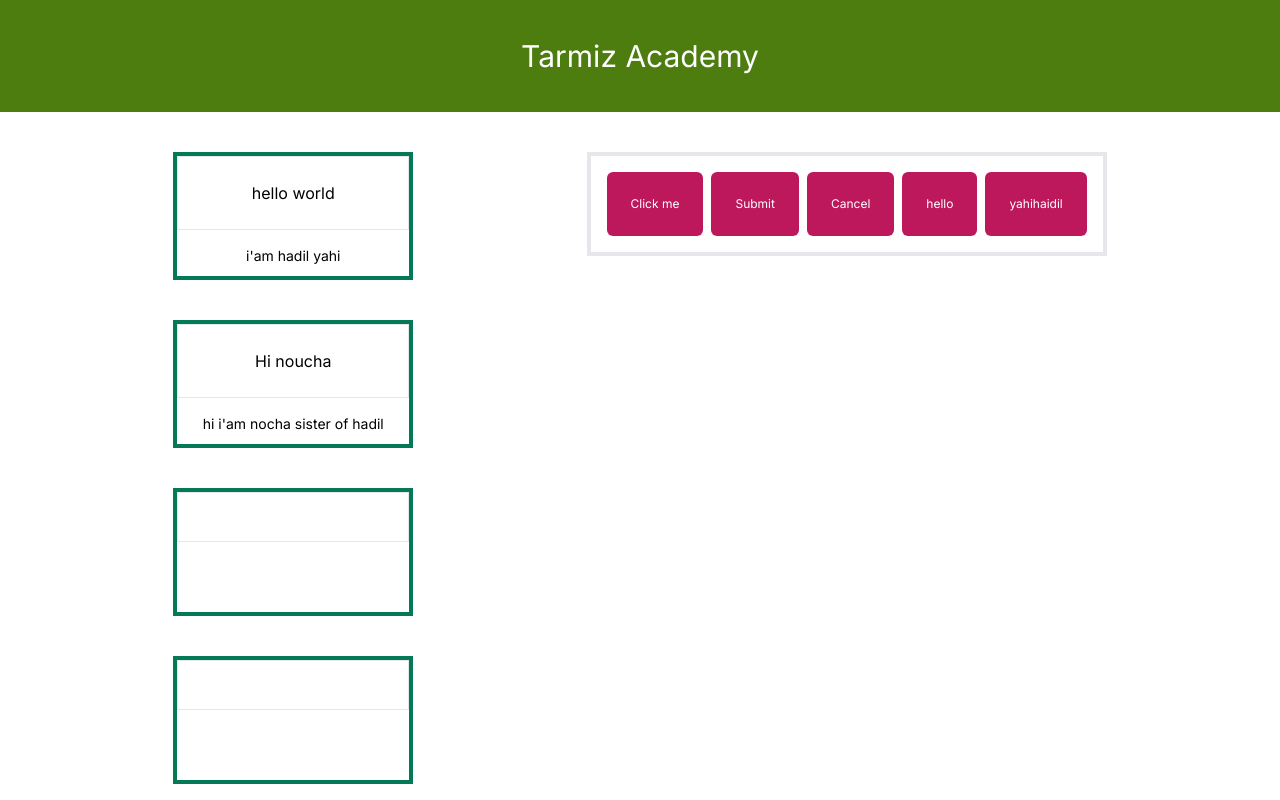
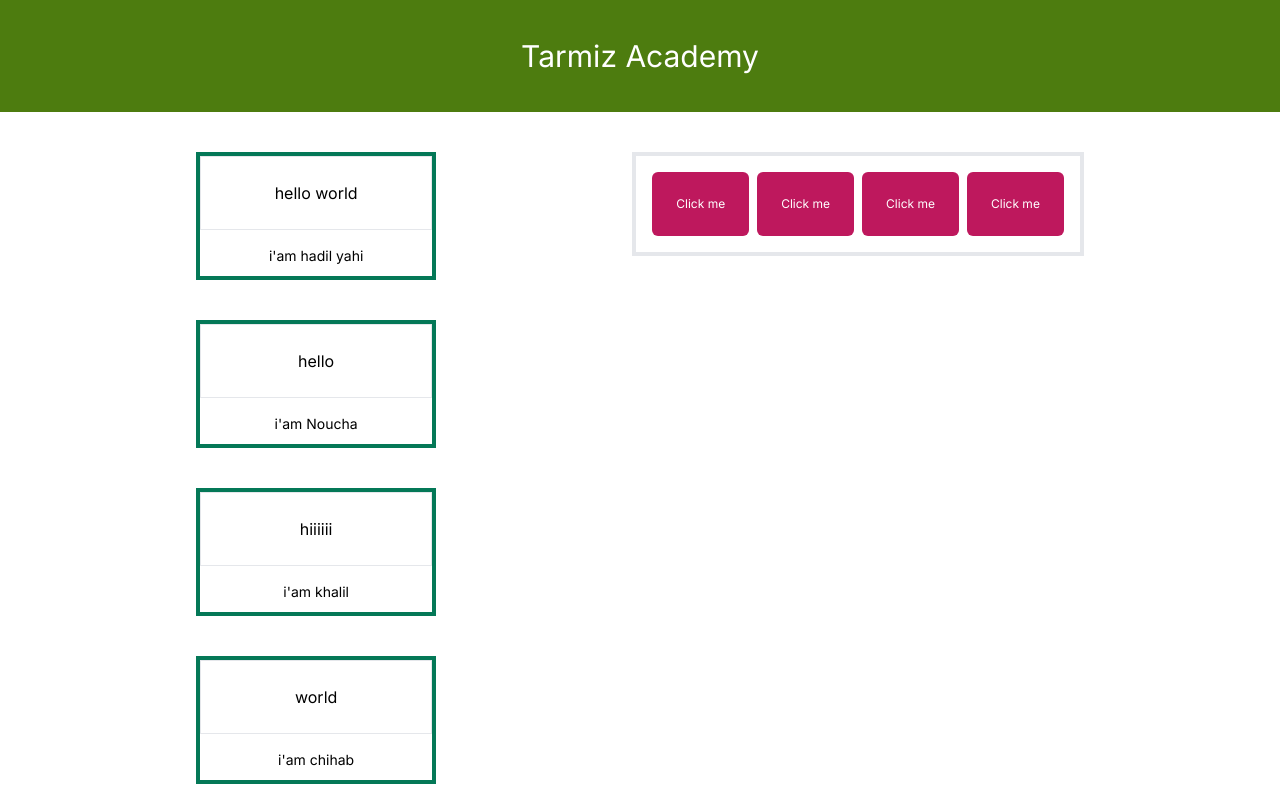
Before and after one commit to hadilyahi/learning, a Next.js app: page / in a window 1280 px wide. Built offline with nearby package versions, Linux system fonts and the light colour scheme.

Commit message:
stady map react

```diff
--- a/app/componentchall1/Div.tsx
+++ b/app/componentchall1/Div.tsx
@@ -1,14 +1,20 @@
+import { title } from "process";
 import Button from "./Button";
 
-const buttonTitles = ["Click me", "Submit", "Cancel" ,"hello ","yahihaidil"];
+const buttonTitles = [
+   { id:1, title: "Click me"},
+   { id:2, title: "Click me" },
+   { id:3, title: "Click me"},
+   { id:4, title: "Click me"},
+];
 function Div()
 {
 
     return(
         <div className="flex gap-2 border-4 mt-10 p-4 ">
 
-            {buttonTitles.map((title, index) => (
-                <Button key={index} title={title} />
+            {buttonTitles.map((button) => (
+                <Button key={button.id} title={button.title} />
             ))}
 
 
--- a/app/page.tsx
+++ b/app/page.tsx
@@ -4,7 +4,12 @@ import Head from "./componentchall1/Head";
 import Section from "./componentchall1/Section";
 
 import Div from "./componentchall1/Div";
-
+const section= [
+  {id:1,Text:"hello world" ,content:"i'am hadil yahi"},
+  {id:2,Text:"hello" ,content:"i'am Noucha"},
+  {id:3,Text:"hiiiiii" ,content:"i'am khalil"},
+  {id:4,Text:" world" ,content:"i'am chihab"},
+]
 
 export default function Home() {
 
@@ -14,10 +19,11 @@ export default function Home() {
        <Head/>
       <div className="flex justify-evenly">
         <div>
-          <Section Text="hello world" content="i'am hadil yahi"/>
-          <Section Text="Hi noucha" content="hi i'am nocha sister of hadil"/>
-          <Section />
-          <Section/>
+         {section.map((preperis) =>(
+
+            <Section key={preperis.id} Text={preperis.Text} content={preperis.content}/>
+         ))}
+
         </div>
         <div>
           <Div/>
```
